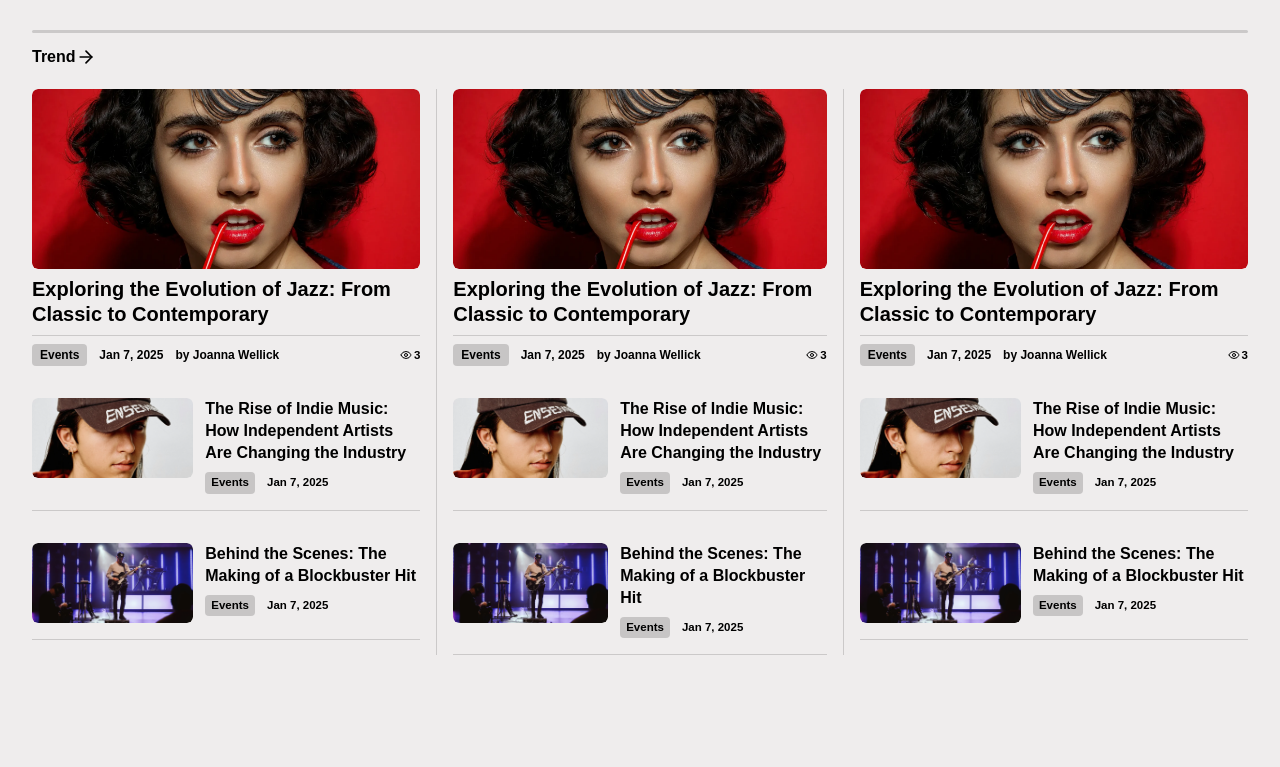
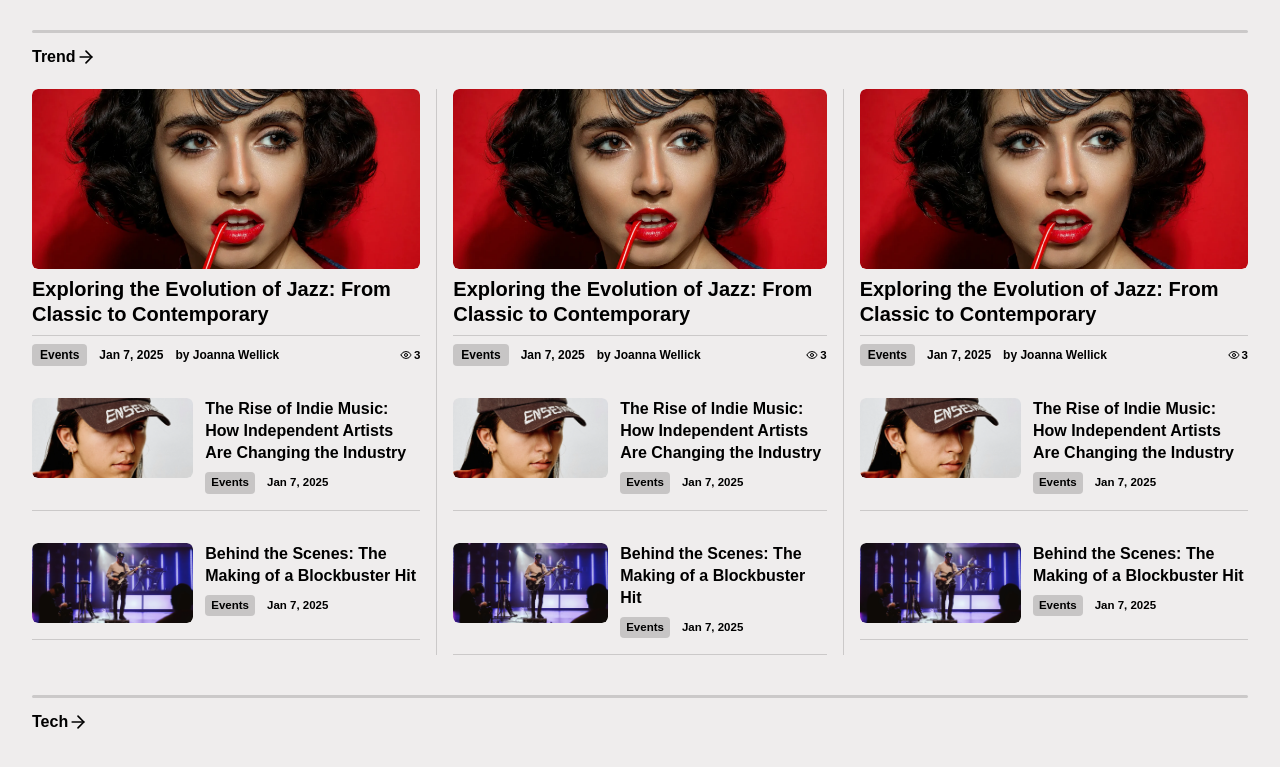
Before and after one commit to Moroundiya/maag, a Next.js app: page / in a window 1280 px wide. Shown: the part 869-1636 px from the top of the page. Before the commit the page ends 1564 px from the top, so only its background shows below. Built offline with nearby package versions, Linux system fonts and the light colour scheme; a web font is replaced by a local one.

Commit message:
Entertainment section

```diff
--- a/app/components/Entertainment.tsx
+++ b/app/components/Entertainment.tsx
@@ -1,14 +1,15 @@
 import { ArrowRight } from "lucide-react"
 import HeroMedium from "../layouts/HeroMedium"
 import HeroSmall from "../layouts/HeroSmall"
+import Link from "next/link"
 
 export default function Entertainment() {
     return (
         <div className="px-3 xl:px-8 2xl:px-12 font-semibold mb-10">
-            <p className="flex items-center">
+            <Link href="/entertainment" className="flex items-center">
                 <span>Trend</span>
                 <ArrowRight size={20} />
-            </p>
+            </Link>
             <div className="grid grid-cols-3 mt-5">
                 <div className="space-y-8 border-r pr-4 border-[#00000027]">
                     <HeroMedium title="Exploring the Evolution of Jazz: From Classic to Contemporary" date="Jan 7, 2025" category="Events" author="Joanna Wellick" views={3} image="/demo-image-3.webp" />
--- a/app/page.tsx
+++ b/app/page.tsx
@@ -1,9 +1,8 @@
 import { ArrowRight } from "lucide-react";
 import HeroSection from "./components/HeroSection";
 import Separator from "./layouts/Seperator";
-import HeroMedium from "./layouts/HeroMedium";
-import HeroSmall from "./layouts/HeroSmall";
 import Entertainment from "./components/Entertainment";
+import Link from "next/link";
 
 export default function Home() {
   return (
@@ -11,6 +10,13 @@ export default function Home() {
       <HeroSection />
       <Separator />
       <Entertainment />
+      <Separator />
+      <div className="px-3 xl:px-8 2xl:px-12 font-semibold mb-10">
+        <Link href="/tech" className="flex items-center">
+          <span>Tech</span>
+          <ArrowRight size={20} />
+        </Link>
+      </div>
     </>
   );
 }
```
